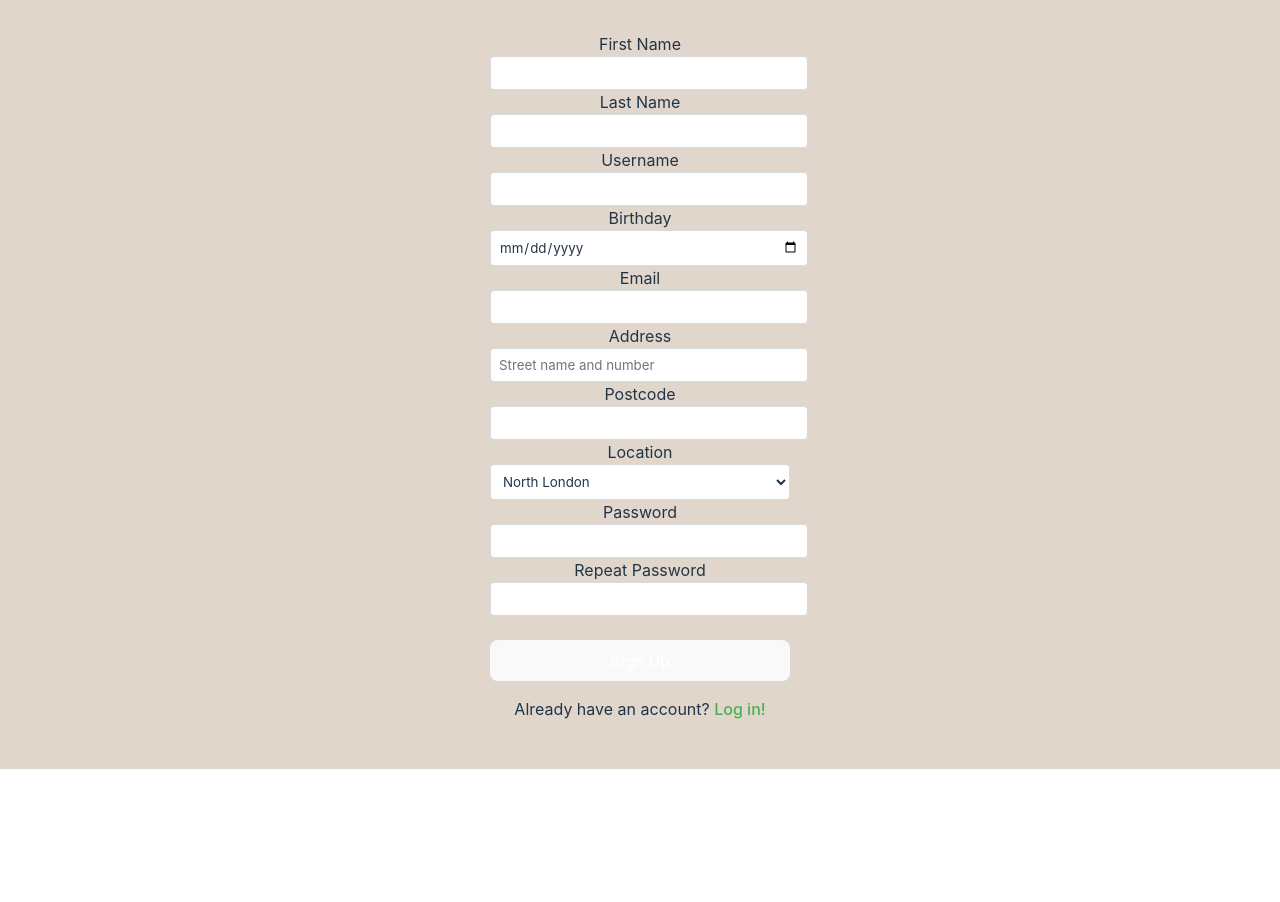
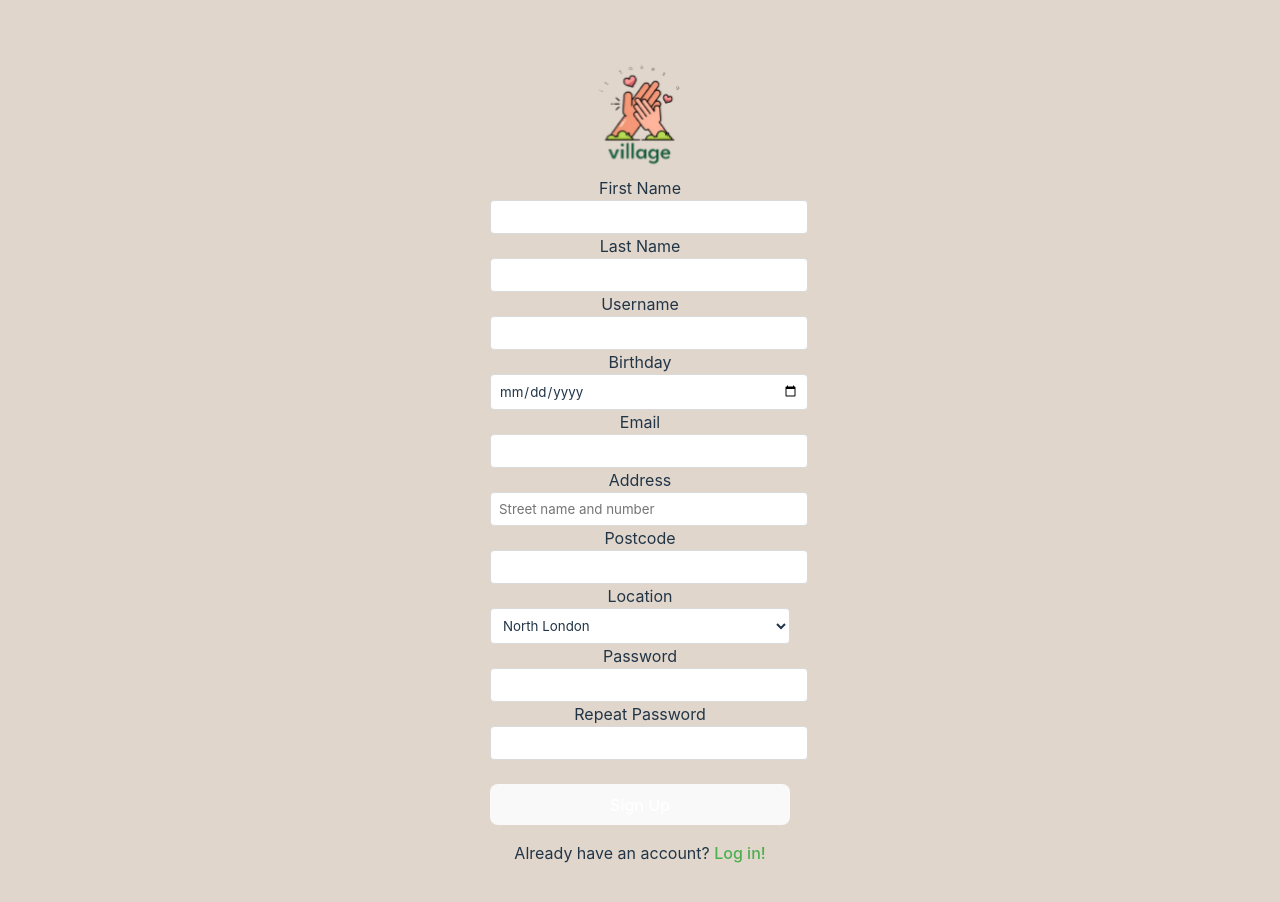
Before and after one commit to cactusballs/FullstackFour, a React (Vite) app in the folder client/: page /signup in a window 1280 px wide. Shown: the top 902 px of the page. Before the commit the page ends 800 px from the top, so only its background shows below. Built offline with nearby package versions, Linux system fonts and the light colour scheme.

Commit message:
adding village logo to registration form

```diff
--- a/client/src/components/registration/Registration.jsx
+++ b/client/src/components/registration/Registration.jsx
@@ -1,10 +1,14 @@
 import React, { useState, useEffect } from 'react';
 import './Registration.css';
+import logo from '../../assets/images/village-logo.png';
 
 const Registration = () => {
     return (
         <div className="signup-container">
             <div className="signup-form">
+                <div className="logo">
+                    <img src={logo} alt="Village Logo" />
+                </div>
                 <form>
                     <div>
                         <label htmlFor="first_name">First Name</label>
```
